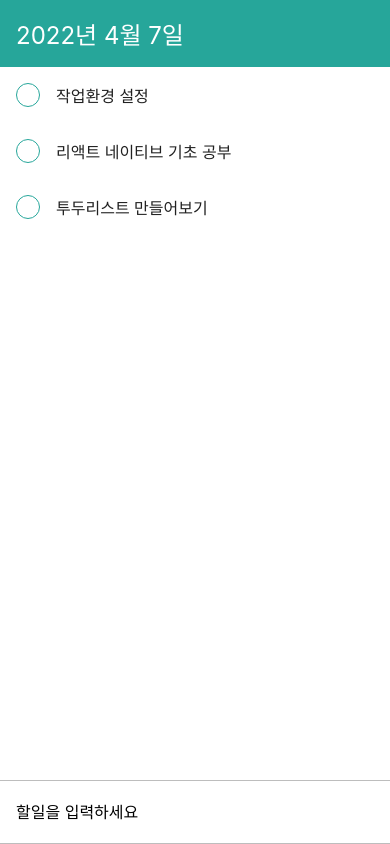
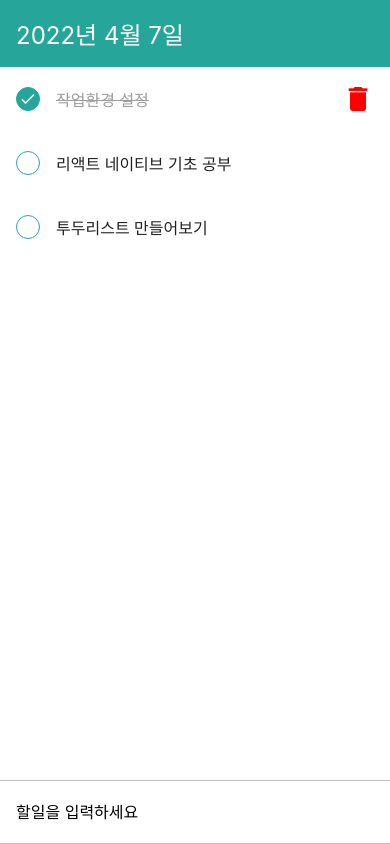
Before and after one commit to ssukim/learn-react-native, a React Native app in the folder TodoApp/: screen / in a window 390 px wide. Built offline with nearby package versions, Linux system fonts and the light colour scheme.

Commit message:
todo CRUD

```diff
--- a/TodoApp/App.tsx
+++ b/TodoApp/App.tsx
@@ -17,6 +17,40 @@ const App = () => {
     ],
   });
 
+  const onInsert = (text: string) => {
+    const nextId =
+      locTodos.todos.length > 0
+        ? Math.max(...locTodos.todos.map(item => item.id)) + 1
+        : 1;
+
+    const todo = {
+      id: nextId,
+      text,
+      done: false,
+    };
+
+    const todos = locTodos.todos.concat(todo);
+    setTodos({
+      todos,
+    });
+  };
+
+  const onToggle = (id: number) => {
+    const nextTodos = locTodos.todos.map(todo =>
+      todo.id === id ? {...todo, done: !todo.done} : todo,
+    );
+    setTodos({
+      todos: nextTodos,
+    });
+  };
+
+  const onRemove = (id: number) => {
+    const nextTodos = locTodos.todos.filter(todo => todo.id != id);
+    setTodos({
+      todos: nextTodos,
+    });
+  };
+
   return (
     <SafeAreaProvider>
       <SafeAreaView edges={['bottom']} style={styles.block}>
@@ -27,9 +61,13 @@ const App = () => {
           {locTodos?.todos.length === 0 ? (
             <Empty />
           ) : (
-            <TodoList todos={locTodos.todos} />
+            <TodoList
+              todos={locTodos.todos}
+              onToggle={id => onToggle(id)}
+              onRemove={id => onRemove(id)}
+            />
           )}
-          <AddTodo />
+          <AddTodo onInsert={text => onInsert(text)} />
         </KeyboardAvoidingView>
       </SafeAreaView>
     </SafeAreaProvider>
--- a/TodoApp/components/AddTodo.tsx
+++ b/TodoApp/components/AddTodo.tsx
@@ -10,10 +10,14 @@ import {
   View,
 } from 'react-native';
 
-function AddTodo() {
+type Props = {
+  onInsert: (text: string) => void;
+};
+function AddTodo({onInsert}: Props) {
   const [text, setText] = useState<string>('');
 
   const onPress = () => {
+    onInsert(text);
     setText('');
     Keyboard.dismiss();
   };
--- a/TodoApp/components/TodoItem.tsx
+++ b/TodoApp/components/TodoItem.tsx
@@ -1,17 +1,63 @@
 import React from 'react';
-import {StyleSheet, Text, View} from 'react-native';
+import {
+  Alert,
+  Image,
+  StyleSheet,
+  Text,
+  TouchableOpacity,
+  View,
+} from 'react-native';
+import Icon from 'react-native-vector-icons/MaterialIcons';
 
 export type TodoItemProps = {
   id: number;
   text: string;
   done: boolean;
+  onToggle?: (id: number) => void;
+  onRemove?: (id: number) => void;
 };
 
-function TodoItem({id, text, done}: TodoItemProps) {
+export type ToggleProps = {};
+function TodoItem({id, text, done, onToggle, onRemove}: TodoItemProps) {
+  const removeConfirm = () => {
+    Alert.alert(
+      '삭제',
+      '정말로 삭제하시겠어요?',
+      [
+        {text: '취소', onPress: () => {}, style: 'cancel'},
+        {
+          text: '삭제',
+          onPress: () => {
+            onRemove && onRemove(id);
+          },
+          style: 'destructive',
+        },
+      ],
+      {
+        cancelable: true,
+        onDismiss: () => {},
+      },
+    );
+  };
   return (
     <View style={styles.item}>
-      <View style={styles.circle} />
-      <Text style={styles.text}>{text}</Text>
+      <TouchableOpacity onPress={() => onToggle && onToggle(id)}>
+        <View style={[styles.circle, done && styles.filled]}>
+          {done && (
+            <Image
+              source={require('../assets/icons/check_white/check_white.png')}
+            />
+          )}
+        </View>
+      </TouchableOpacity>
+      <Text style={[styles.text, done && styles.lineThrough]}>{text}</Text>
+      {done ? (
+        <TouchableOpacity onPress={() => removeConfirm()}>
+          <Icon name="delete" size={32} color="red" />
+        </TouchableOpacity>
+      ) : (
+        <View style={styles.removePlaceholder} />
+      )}
     </View>
   );
 }
@@ -20,6 +66,7 @@ const styles = StyleSheet.create({
   item: {
     flexDirection: 'row',
     padding: 16,
+    borderBottomColor: '#e0e0e0',
     alignItems: 'center',
   },
   circle: {
@@ -30,11 +77,24 @@ const styles = StyleSheet.create({
     borderWidth: 1,
     marginRight: 16,
   },
+  filled: {
+    justifyContent: 'center',
+    alignItems: 'center',
+    backgroundColor: '#26a69a',
+  },
   text: {
     flex: 1,
     fontSize: 16,
     color: '#212121',
   },
+  lineThrough: {
+    color: '#9e9e9e',
+    textDecorationLine: 'line-through',
+  },
+  removePlaceholder: {
+    width: 32,
+    height: 32,
+  },
 });
 
 export default TodoItem;
--- a/TodoApp/components/TodoList.tsx
+++ b/TodoApp/components/TodoList.tsx
@@ -4,15 +4,25 @@ import TodoItem, {TodoItemProps} from './TodoItem';
 
 export type TodoListProps = {
   todos: TodoItemProps[];
+  onToggle?: (id: number) => void;
+  onRemove?: (id: number) => void;
 };
-function TodoList({todos}: TodoListProps) {
+
+function TodoList({todos, onToggle, onRemove}: TodoListProps) {
   return (
     <FlatList
       style={styles.list}
       data={todos}
       renderItem={({item}) => (
-        <TodoItem id={item.id} text={item.text} done={item.done} />
+        <TodoItem
+          id={item.id}
+          text={item.text}
+          done={item.done}
+          onToggle={onToggle}
+          onRemove={onRemove}
+        />
       )}
+      keyExtractor={item => item.id.toString()}
     />
   );
 }
@@ -21,6 +31,10 @@ const styles = StyleSheet.create({
   list: {
     flex: 1,
   },
+  separator: {
+    backgroundColor: '#e0e0e0',
+    height: 1,
+  },
 });
 
 export default TodoList;
--- a/TodoApp/package.json
+++ b/TodoApp/package.json
@@ -12,7 +12,8 @@
   "dependencies": {
     "react": "17.0.2",
     "react-native": "0.67.4",
-    "react-native-safe-area-context": "^4.2.4"
+    "react-native-safe-area-context": "^4.2.4",
+    "react-native-vector-icons": "^9.1.0"
   },
   "devDependencies": {
     "@babel/core": "^7.12.9",
@@ -20,6 +21,7 @@
     "@react-native-community/eslint-config": "^2.0.0",
     "@types/jest": "^26.0.23",
     "@types/react-native": "^0.66.15",
+    "@types/react-native-vector-icons": "^6.4.10",
     "@types/react-test-renderer": "^17.0.1",
     "@typescript-eslint/eslint-plugin": "^5.7.0",
     "@typescript-eslint/parser": "^5.7.0",
```
Also changed, not shown: 4 other files (tests, documents, lock files or other folders).
